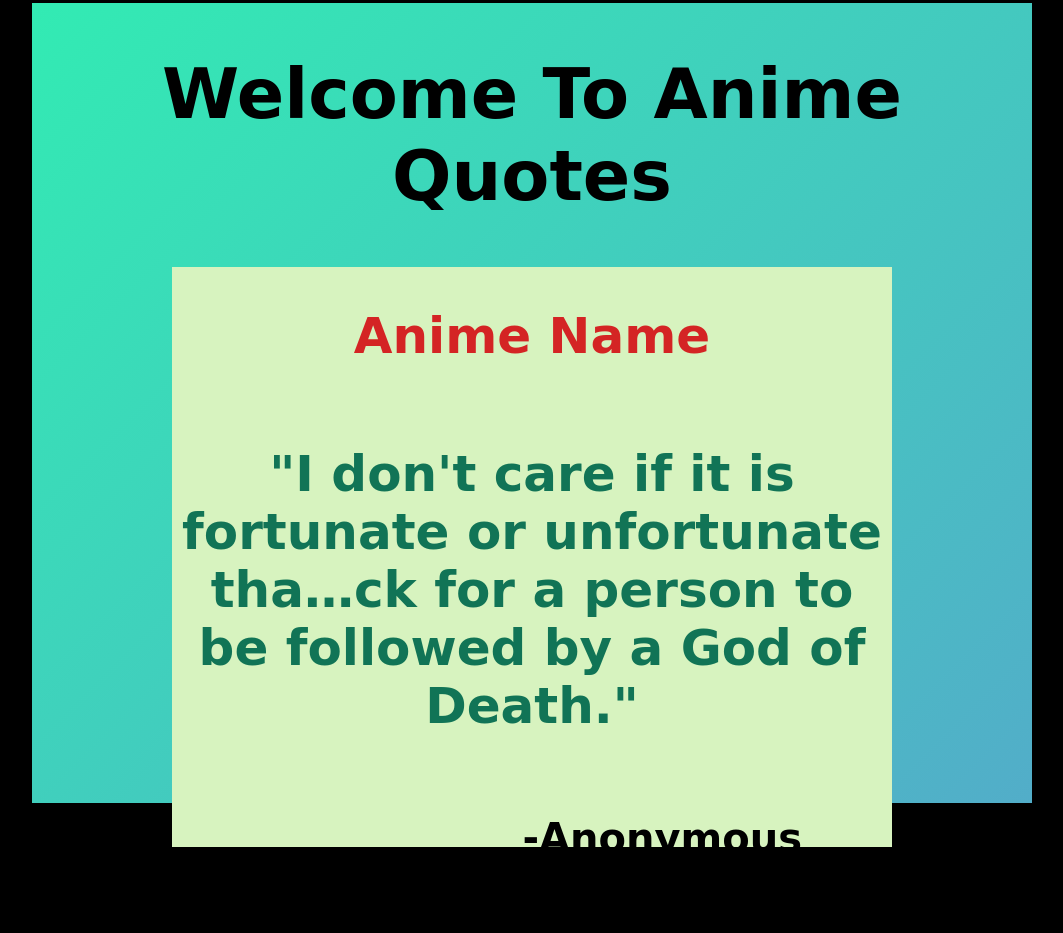
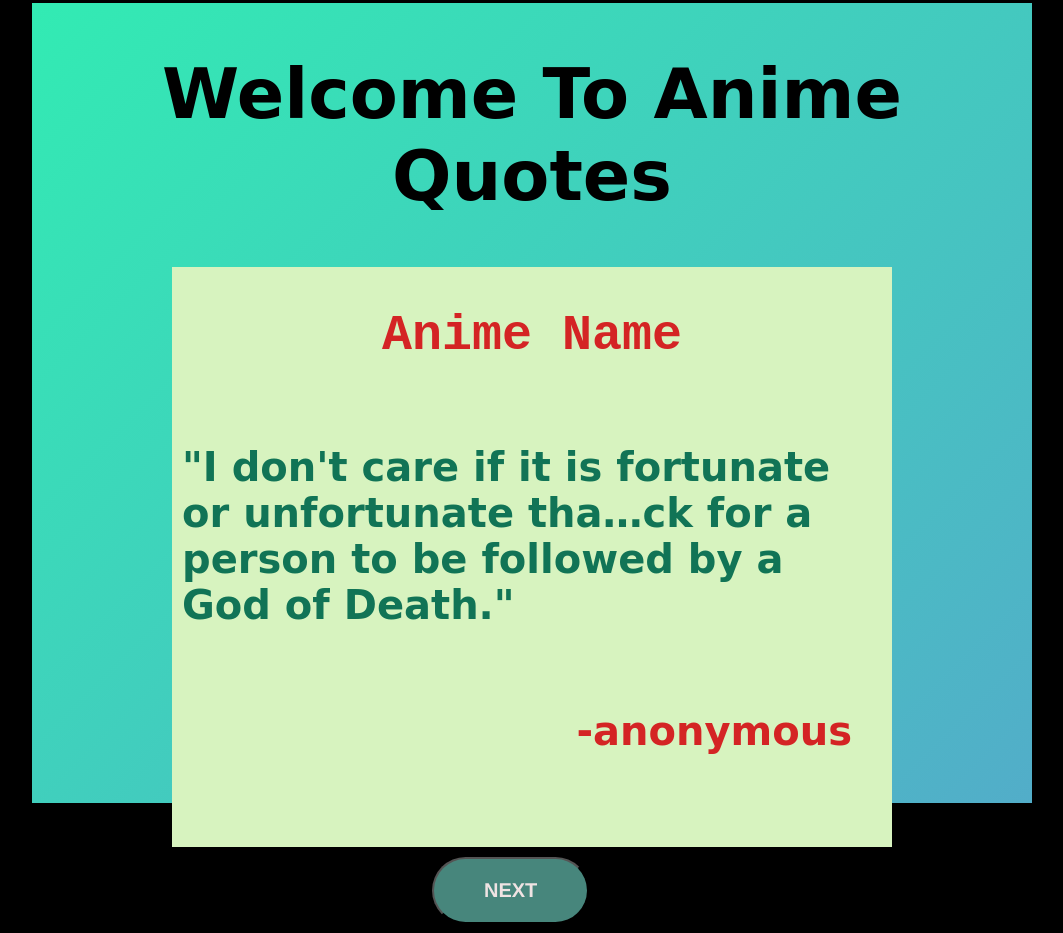
Before and after one commit to alsamadxd/Fetch-APIs, a plain HTML site: page AnimeQuotes/index.html in a window 1280 px wide. Shown: the part 47-980 px from the top of the page, without its empty margins (108-1171 px from the left). Drawn offline with Linux system fonts and the light colour scheme; no server answers; a web font is replaced by a local one.

Commit message:
completed Anime Quoter

```diff
--- a/AnimeQuotes/index.html
+++ b/AnimeQuotes/index.html
@@ -16,9 +16,9 @@
           "I don't care if it is fortunate or unfortunate tha…ck for a person to
           be followed by a God of Death."
         </blockquote>
-        <span class="author">-Anonymous</span>
-        <button class="btn">NEXT</button>
+        <span class="author">-anonymous</span>
       </div>
+      <button class="btn">NEXT</button>
     </div>
   </body>
 </html>
--- a/AnimeQuotes/index.js
+++ b/AnimeQuotes/index.js
@@ -18,9 +18,12 @@ function getData() {
     response.json()
   );
 }
+getData().then((res) => {
+  pushElement(res);
+});
 
 document.querySelector(".btn").addEventListener("click", () => {
   getData().then((res) => {
-    pushEelment(res);
+    pushElement(res);
   });
 });
--- a/AnimeQuotes/style.css
+++ b/AnimeQuotes/style.css
@@ -16,6 +16,7 @@ body {
   height: 100vh;
   background: linear-gradient(135deg, #32ebb3, #52adc9);
   margin: 0 auto;
+  /* position: absolute; */
 }
 
 .container h1 {
@@ -26,41 +27,94 @@ body {
   /* font-weight: 600; */
 }
 
-.box {
+/* .box {
   max-width: 70rem;
   height: 70vh;
   background-color: rgb(215, 243, 191);
   text-align: center;
   margin: 0 auto;
   padding: 1rem;
-}
-
+} */
+/*
 .box h2 {
   font-size: 5rem;
   color: #d42424;
   margin-top: 3rem;
-}
-.box blockquote {
+} */
+/* .box blockquote {
   font-size: 5rem;
   margin: 8rem 0;
   color: #117456;
-}
+} */
 
-.box span {
+/* .box span {
   float: right;
   position: relative;
   right: 8rem;
   font-size: 4rem;
-}
+} */
 
-.box button {
+/* .box button {
   font-size: 2rem;
   padding: 2rem 5rem;
-  /* margin-top: 10rem; */
+
   margin: 25rem 0 0 15rem;
   border-radius: 10rem;
   background-color: #47867c;
   color: #f0e3e3;
   cursor: pointer;
   font-family: "Franklin Gothic Medium", "Arial Narrow", Arial, sans-serif;
+} */
+
+.box {
+  max-width: 70rem;
+  height: 70vh;
+  margin: 0 auto;
+  padding: 1rem;
+  background-color: rgb(215, 243, 191);
+  display: flex;
+  flex-direction: column;
+  align-items: center;
 }
+/* .box */
+h2 {
+  font-size: 5rem;
+  font-family: "Courier New", Courier, monospace;
+  color: #d42424;
+  margin-top: 3rem;
+}
+/* .box */
+blockquote {
+  font-size: 4rem;
+  margin: 8rem 0;
+  color: #117456;
+}
+/* .box  */
+span {
+  /* float: right; */
+  /* position: relative; */
+  /* align-items: end; */
+  /* right: 8rem; */
+  /* justify-content: end; */
+  align-self: flex-end;
+  margin-right: 3rem;
+  font-size: 4rem;
+  color: #d42424;
+}
+
+/* .box  */
+button {
+  position: relative;
+  top: 1rem;
+  right: -40rem;
+  /* position: fixed; */
+  font-size: 2rem;
+  padding: 2rem 5rem;
+  /* margin-top: 10rem; */
+  /* margin: 25rem 0 0 15rem; */
+  border-radius: 10rem;
+  background-color: #47867c;
+  color: #f0e3e3;
+  cursor: pointer;
+  font-family: "Franklin Gothic Medium", "Arial Narrow", Arial, sans-serif;
+}
```
